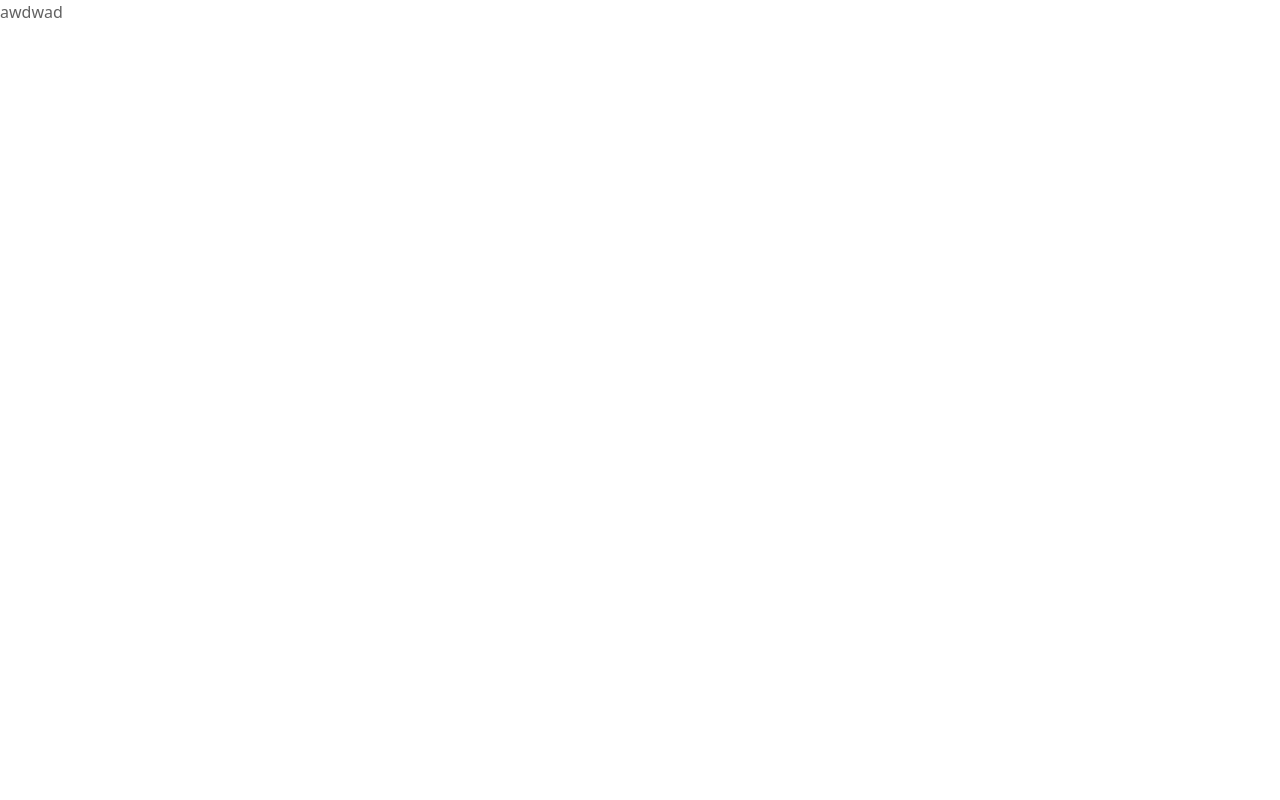
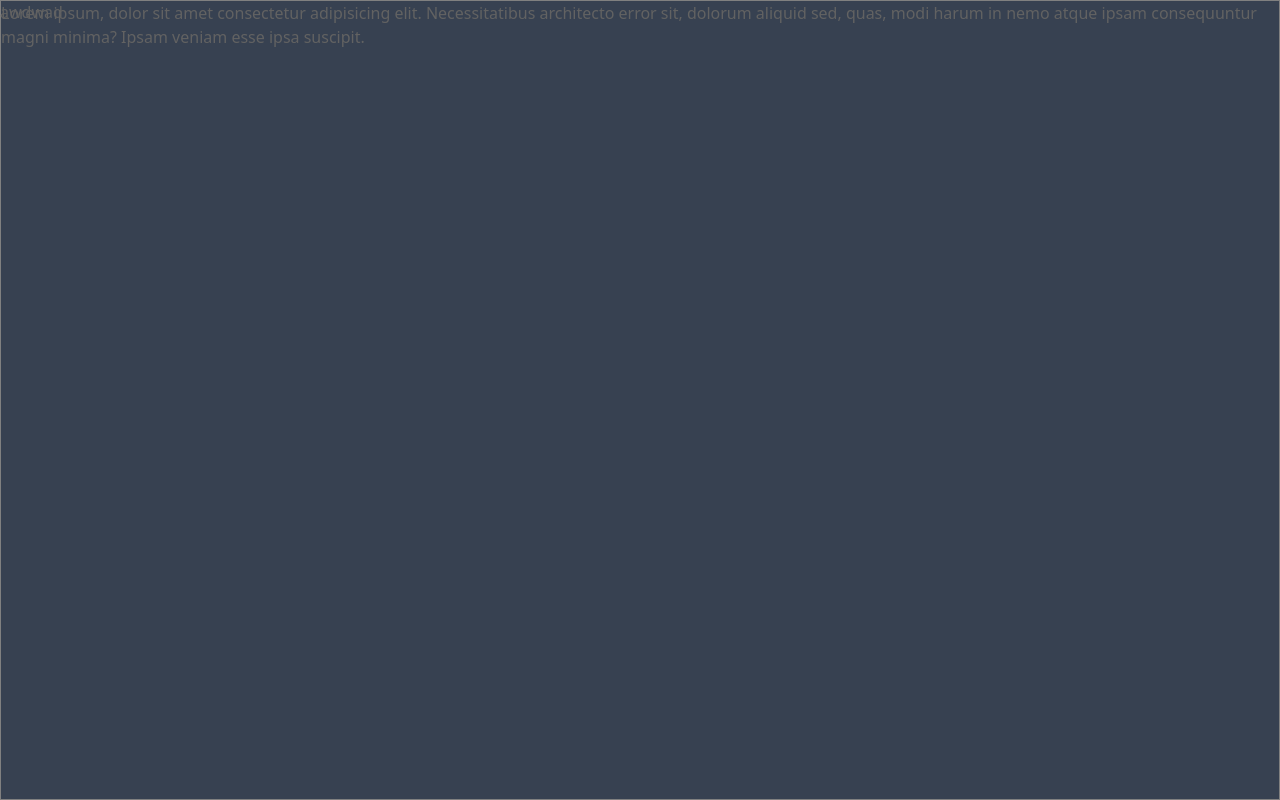
Before and after one commit to AlteredCarbonate/azrael-esports, a Vue app: page / in a window 1280 px wide. Built offline with nearby package versions, Linux system fonts and the light colour scheme.

Commit message:
Adeed Index with Fullscreen Scroll(spy)

```diff
--- a/src/views/Home.vue
+++ b/src/views/Home.vue
@@ -1,9 +1,151 @@
 <template>
-  <div id="home"></div>
+  <div id="home">
+    <div id="section" class="first">
+      Lorem ipsum, dolor sit amet consectetur adipisicing elit. Necessitatibus
+      architecto error sit, dolorum aliquid sed, quas, modi harum in nemo atque
+      ipsam consequuntur magni minima? Ipsam veniam esse ipsa suscipit.
+    </div>
+    <div id="section" class="second">
+      Lorem ipsum dolor sit amet consectetur adipisicing elit. Tempora ab ipsam
+      quod sed voluptatem dicta explicabo ipsa animi corporis dignissimos.
+      Maiores dolorum recusandae amet culpa rerum mollitia. Dicta, facere
+      voluptas?
+    </div>
+    <div id="section" class="three">
+      Lorem ipsum dolor sit amet consectetur adipisicing elit. Accusantium, quas
+      nulla ipsum laudantium quisquam explicabo quod quibusdam optio. Minima
+      reprehenderit, aut assumenda dignissimos officia cumque dolorem deleniti
+      accusantium expedita? Provident!
+    </div>
+    <div id="section" class="four">
+      Lorem, ipsum dolor sit amet consectetur adipisicing elit. Totam culpa sit
+      animi? Sit tempore voluptatem mollitia optio asperiores, aspernatur
+      pariatur laboriosam quia quasi magni doloremque, doloribus veritatis non
+      suscipit ad?
+    </div>
+  </div>
 </template>
 
+<style scoped>
+#home,
+#section {
+  height: 100vh;
+  width: 100%;
+}
+
+#home {
+  max-height: 100vh;
+  overflow-y: scroll;
+  border: 1px solid gray;
+  scroll-snap-type: mandatory;
+  scroll-snap-points-y: repeat(3rem);
+  scroll-snap-type: y mandatory;
+}
+
+#section {
+  scroll-snap-align: start;
+}
+
+#section:nth-child(0) {
+  @apply bg-gray-800;
+}
+
+#section:nth-child(1) {
+  @apply bg-gray-700;
+}
+
+#section:nth-child(2) {
+  @apply bg-gray-600;
+}
+
+#section:nth-child(3) {
+  @apply bg-gray-500;
+}
+
+#section:nth-child(4) {
+  @apply bg-gray-400;
+}
+</style>
+
 <script>
-export default {};
+export default {
+  name: "Home",
+  data() {
+    return {
+      page: 0,
+      windowTop: 0
+    };
+  },
+  mounted() {
+    this.onScroll();
+  },
+  methods: {
+    onScroll() {
+      var observerOne = new IntersectionObserver(
+        function(entries) {
+          entries.forEach(entry => {
+            const { isIntersecting } = entry;
+            if (isIntersecting === true) {
+              this.page = 1;
+              console.log(this.page);
+
+              console.log("Passedby One");
+            }
+          });
+        },
+        { threshold: 0.1 }
+      );
+
+      var observerTwo = new IntersectionObserver(
+        function(entries) {
+          entries.forEach(entry => {
+            const { isIntersecting } = entry;
+            if (isIntersecting === true) {
+              this.page = 2;
+              console.log(this.page);
+
+              console.log("Passedby Two");
+            }
+          });
+        },
+        { threshold: 0.1 }
+      );
+
+      var observerThree = new IntersectionObserver(
+        function(entries) {
+          entries.forEach(entry => {
+            const { isIntersecting } = entry;
+            if (isIntersecting === true) {
+              this.page = 3;
+              console.log(this.page);
+
+              console.log("Passedby Three");
+            }
+          });
+        },
+        { threshold: 0.1 }
+      );
+
+      var observerFour = new IntersectionObserver(
+        function(entries) {
+          entries.forEach(entry => {
+            const { isIntersecting } = entry;
+            if (isIntersecting === true) {
+              this.page = 4;
+              console.log(this.page);
+
+              console.log("Passedby Four");
+            }
+          });
+        },
+        { threshold: 0.1 }
+      );
+
+      observerOne.observe(document.querySelector(".first"));
+      observerTwo.observe(document.querySelector(".second"));
+      observerThree.observe(document.querySelector(".three"));
+      observerFour.observe(document.querySelector(".four"));
+    }
+  }
+};
 </script>
-
-<style scoped></style>
```
